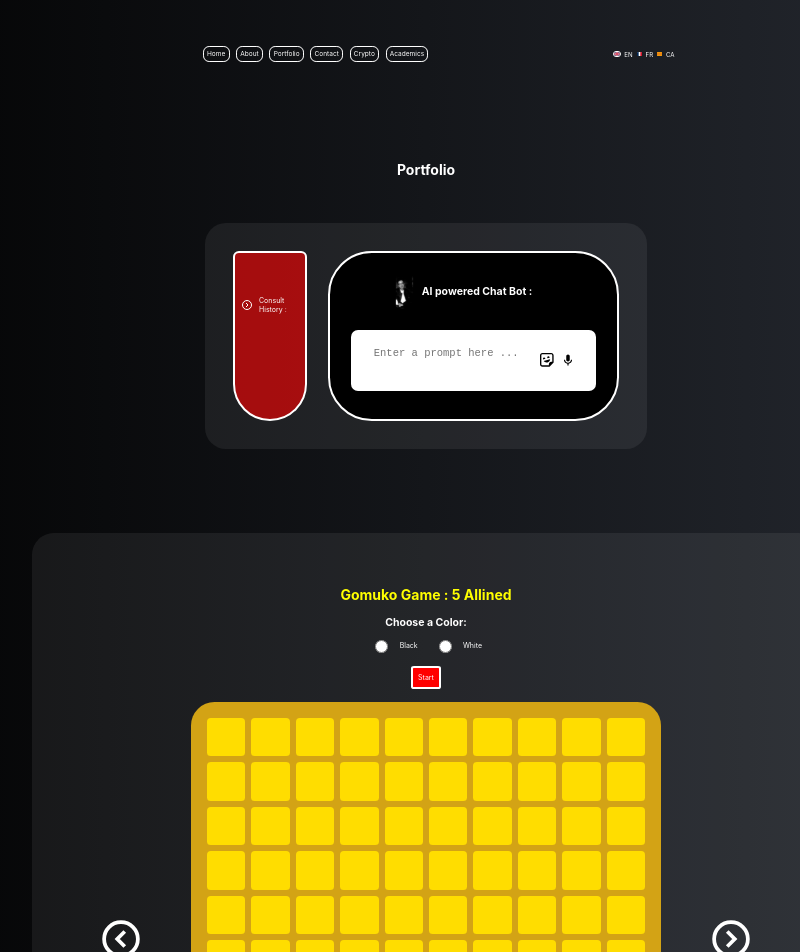
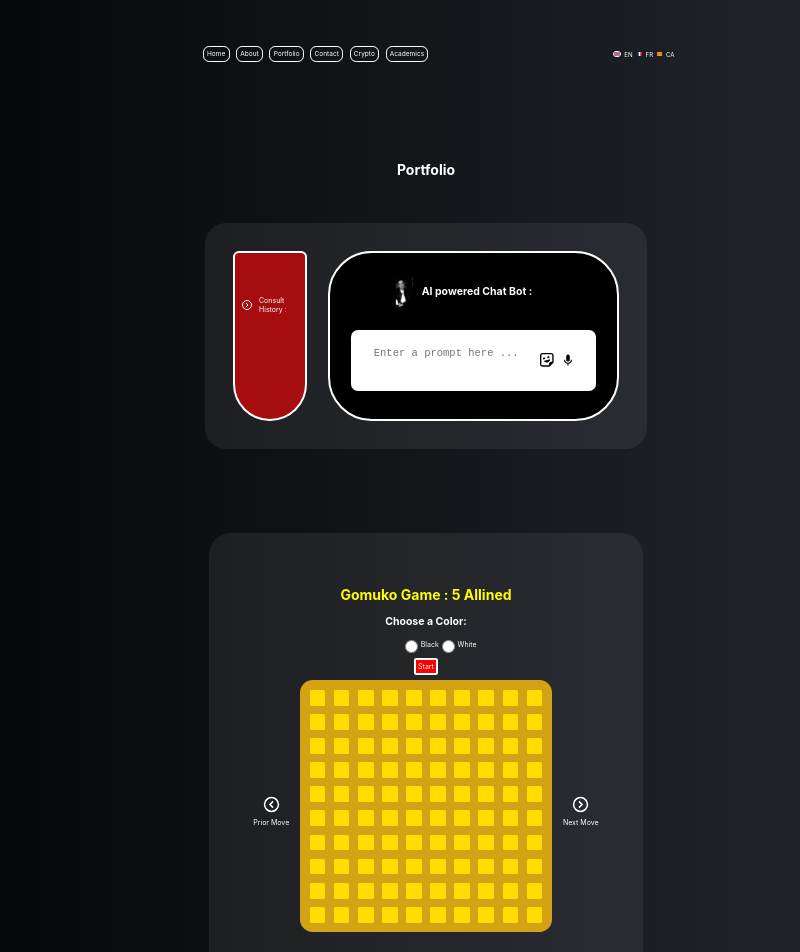
Before and after one commit to MarouaneSoukhrati/mar_react_app, a React (Create React App) app: page /portfolio in a window 1280 px wide. Shown: the top 952 px of the page, without its empty margins (214-1014 px from the left). Built offline with nearby package versions, Linux system fonts and the light colour scheme.

Commit message:
Update Gomuko.css

```diff
--- a/src/ComponentStyle/GomukoStyle/Gomuko.css
+++ b/src/ComponentStyle/GomukoStyle/Gomuko.css
@@ -15,7 +15,7 @@
 .BoardTable {
   background-color: rgb(211, 163, 21);
   border-radius: 5%;
-  padding: 1vw 1vw;
+  padding: 0.75em 0.75em;
 }
 
 .playerChoice,
@@ -24,13 +24,13 @@
   flex-direction: row;
   align-items: center;
   justify-content: space-evenly;
-  width: 10vw;
-  margin-bottom: 0.5vw;
+  width: 7.5em;
+  margin-bottom: 0.375em;
 }
 
 .gameTitle {
   color: yellow;
-  margin-bottom: 0.3vw;
+  margin-bottom: 0.225em;
 }
 
 .gameTitleWin {
@@ -39,31 +39,31 @@
 
 .startGame {
   background-color: #ff0000;
-  padding: 0.4vw;
+  padding: 0.3em;
   border-radius: 10%;
   border: solid 2px white;
-  margin-bottom: 1vw;
+  margin-bottom: 0.75em;
   cursor: pointer;
 }
 
 .restartGame {
   background-color: #ff0000;
-  padding: 0.3vw;
+  padding: 0.225em;
   border-radius: 10%;
   border: solid 2px White;
-  margin: 1vw 0vw 2vw 0vw;
+  margin: 0.75em 0em 1.5em 0em;
   cursor: pointer;
 }
 
 .playerOption {
-  width: 7vw;
+  width: 5.25em;
 }
 
 .BoardCase {
   background-color: rgb(255, 221, 0);
-  margin: 3px;
-  height: 3vw;
-  width: 3vw;
+  margin: 0.6em;
+  height: 2.25em;
+  width: 2.25em;
   display: flex;
   align-items: center;
   justify-content: center;
@@ -73,9 +73,9 @@
 
 .winBoardCase {
   background-color: red;
-  margin: 3px;
-  height: 3vw;
-  width: 3vw;
+  margin: 0.6em;
+  height: 2.25em;
+  width: 2.25em;
   display: flex;
   align-items: center;
   justify-content: center;
@@ -85,15 +85,15 @@
 .BlackPion {
   background-color: black;
   border-radius: 50%;
-  height: 1.5vw;
-  width: 1.5vw;
+  height: 1.125em;
+  width: 1.125em;
 }
 
 .WhitePion {
   background-color: white;
   border-radius: 50%;
-  height: 1.5vw;
-  width: 1.5vw;
+  height: 1.125em;
+  width: 1.125em;
 }
 
 .GomukoTableControls {
@@ -115,25 +115,25 @@
 }
 
 .prevMoveButton {
-  height: 7vw;
-  width: 7vw;
+  height: 5.25em;
+  width: 5.25em;
   cursor: pointer;
-  margin-right: 2vw;
+  margin-right: 1.5em;
 }
 
 .nextMoveButton {
-  height: 7vw;
-  width: 7vw;
+  height: 5.25em;
+  width: 5.25em;
   cursor: pointer;
-  margin-left: 2vw;
+  margin-left: 1.5em;
 }
 
 .nextMoveLabel {
-  margin-left: 2vw;
-  margin-top: -1vw;
+  margin-left: 1.5em;
+  margin-top: -0.75em;
 }
 
 .prevMoveLabel {
-  margin-right: 2vw;
-  margin-top: -1vw;
+  margin-right: 1.5em;
+  margin-top: -0.75em;
 }
```
